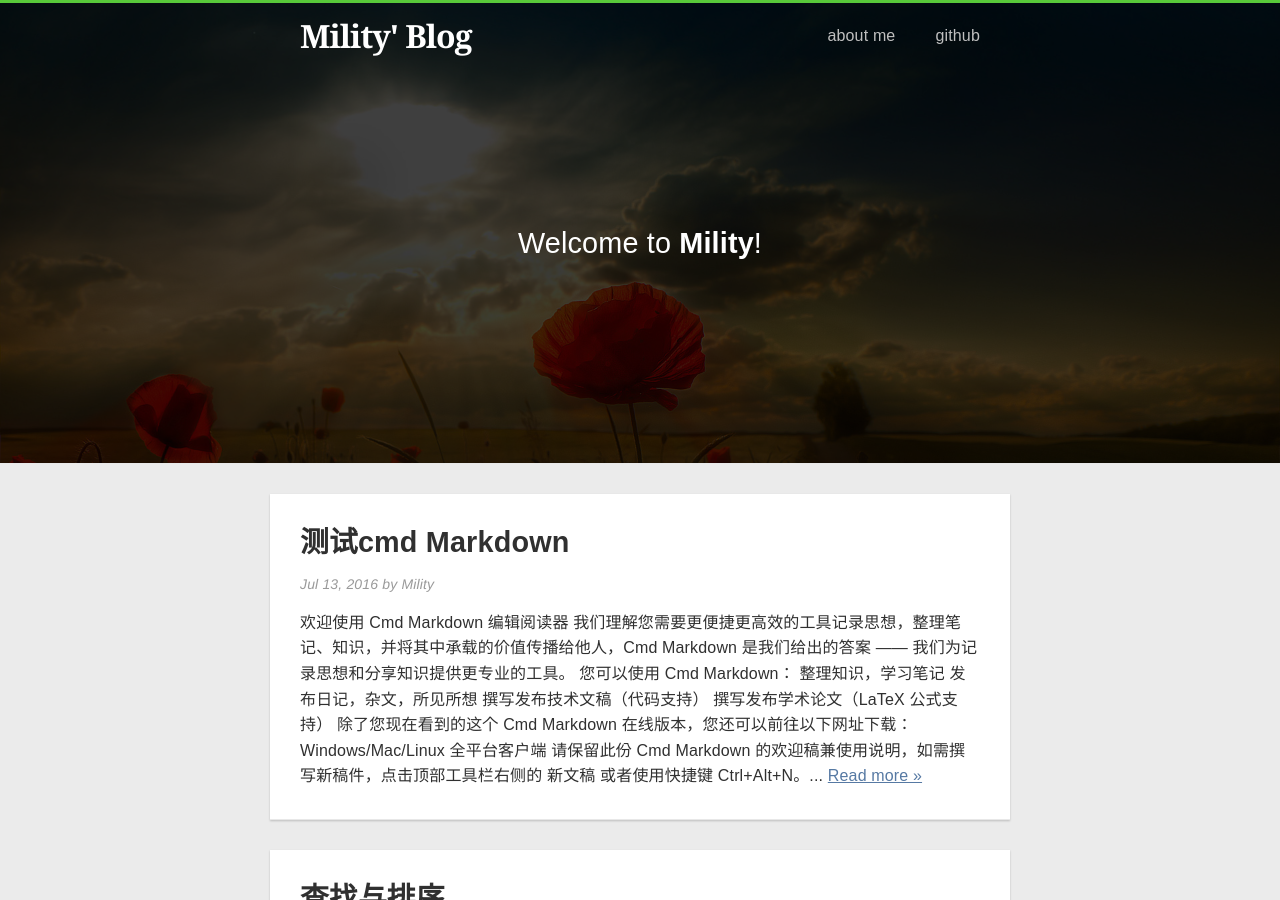
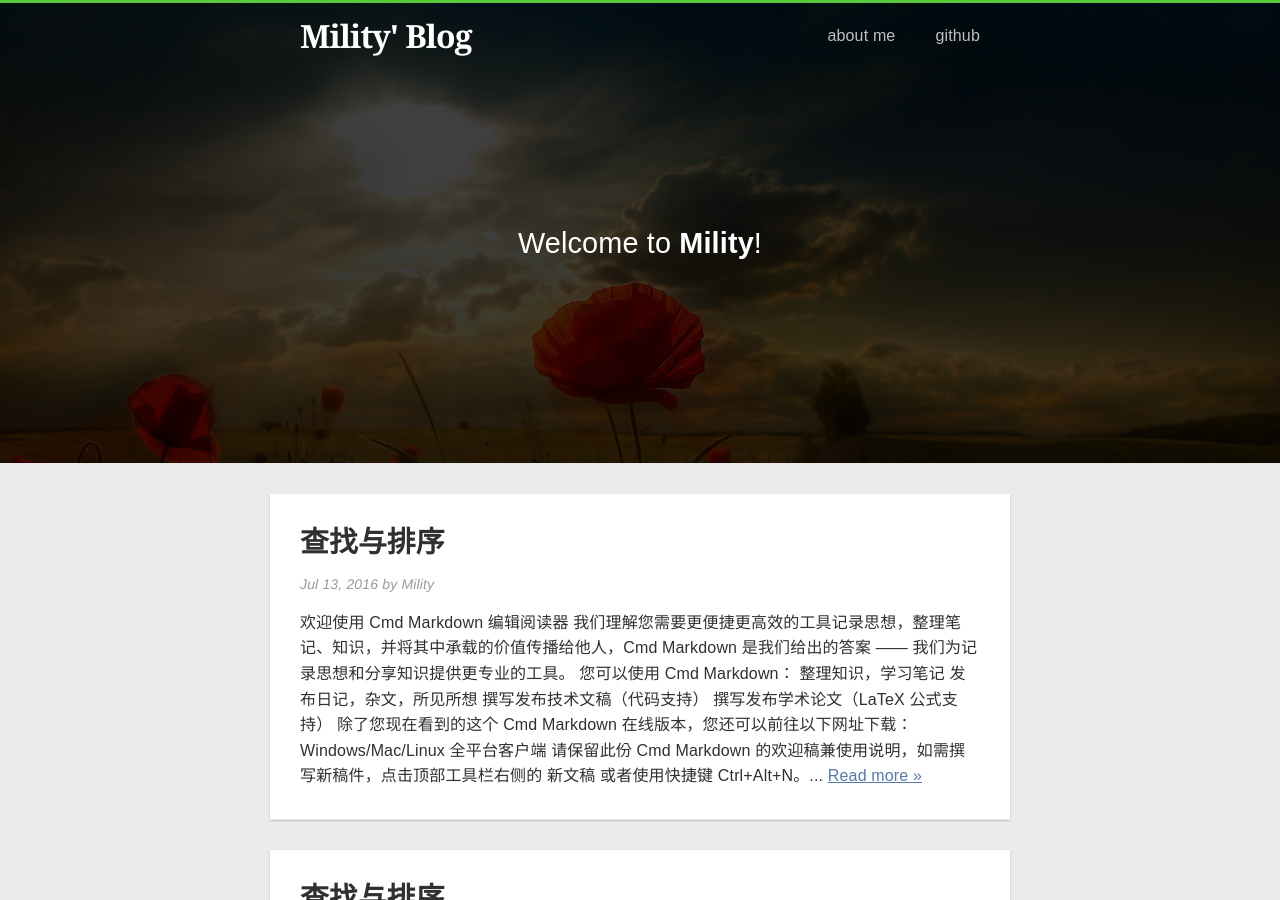
Before and after one commit to Mility/Mility.github.io, a Jekyll site: the page built from index.html, in a window 1280 px wide and 900 px high. Built offline with Jekyll 4.4.1, drawn with Linux system fonts in a browser that asks for light colours; nearby versions of some CDN libraries; the list of posts is cut into pages by our own code.

Commit message:
Update 2016-07-13-测试cmd-markdown.markdown

```diff
--- a/_posts/2016-07-13-测试cmd-markdown.markdown
+++ b/_posts/2016-07-13-测试cmd-markdown.markdown
@@ -1,3 +1,7 @@
+---
+layout: post
+title: "查找与排序"
+---
 # 欢迎使用 Cmd Markdown 编辑阅读器
 
 ------
```
